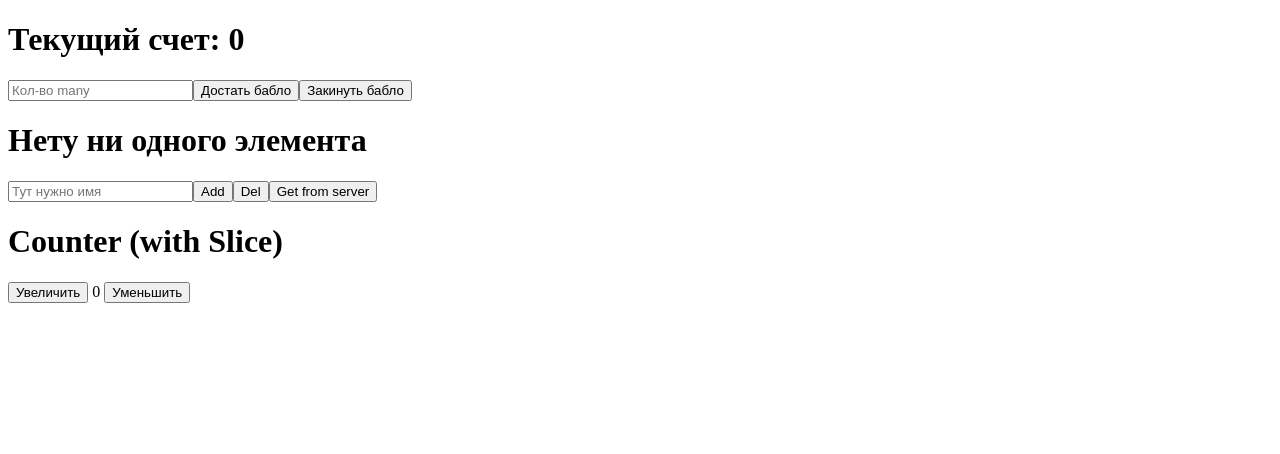
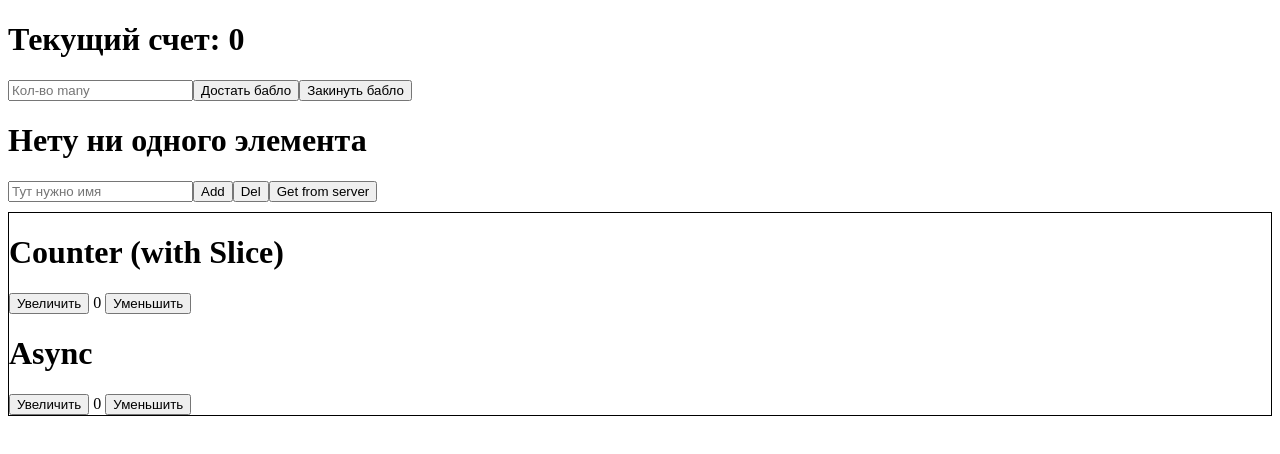
Before and after one commit to tonakihan/test-react-collection, a React (Create React App) app: page / in a window 1280 px wide. Shown: the top 454 px of the page. Built offline with nearby package versions, Linux system fonts and the light colour scheme.

Commit message:
Failed attempt saga

```diff
--- a/package.json
+++ b/package.json
@@ -13,6 +13,7 @@
     "react-redux": "^9.1.0",
     "react-scripts": "^5.0.1",
     "redux": "^5.0.1",
+    "redux-saga": "^1.3.0",
     "redux-thunk": "^3.1.0",
     "web-vitals": "^2.1.4"
   },
--- a/src/components/Counter.jsx
+++ b/src/components/Counter.jsx
@@ -2,13 +2,16 @@ import React from 'react'
 import { useSelector, useDispatch } from 'react-redux'
 import { decrement, increment } from '../store/counterSlice'
 
+
+//TODO: Хрен его знает как прикрутить whatcher сюда
 function Counter() {
   const dispatch = useDispatch();
   const count = useSelector(state => state.counter.value);
 
   return (
+    <div style={{marginTop: '10px', border: "1px solid black"}}>
+      <h1>Counter (with Slice)</h1>
       <div>
-      <h1>Counter (with Slice)</h1>
         <button
           aria-label="Увеличить значение"
           onClick={() => dispatch(increment())}
@@ -23,6 +26,23 @@ function Counter() {
           Уменьшить
         </button>
       </div>
+      <div>
+        <h1>Async</h1>
+        <button
+          aria-label="Увеличить значение"
+          onClick={() => dispatch(null)}
+        >
+          Увеличить
+        </button>
+        <span> {count} </span>
+        <button
+          aria-label="Уменьшить значение"
+          onClick={() => dispatch(null)}
+        >
+          Уменьшить
+        </button>
+      </div>
+    </div>
   )
 }
 
--- /dev/null
+++ b/src/saga/countSaga.js
@@ -0,0 +1,26 @@
+import {put, takeEvery} from 'redux-saga/effects'
+import { decrement, increment } from '../store/counterSlice';
+
+//TODO: Я зрен знает как к нему прикрутить counter
+
+const delay = (ms) => new Promise(res => setTimeout(res, ms));
+
+// Сама суть - логика
+function* incrementWorker() {
+  // Ставим перед выполнением любого async действия yield
+  yield delay(1000);
+  yield put(increment())
+}
+
+// Тоже самое НО немного другое.
+function* decrementWorker() {
+  yield delay(1000);
+  yield put(decrement())
+}
+
+// Оно будет следить за тем, чтобы выполнился worker
+export function* counterWatcher() {
+  // Первым - тип action за которым ведется слежка. Вторым - цель,что нужно сделать
+  yield takeEvery('ADD_ASYNC', incrementWorker);
+  yield takeEvery('REMOVE_ASYNC', decrementWorker);
+}
--- a/src/store/index.js
+++ b/src/store/index.js
@@ -2,6 +2,10 @@ import { configureStore, combineReducers } from '@reduxjs/toolkit';
 import cashReducer from './cashReducer';
 import customerReducer from './customerReducer';
 import counterSlice from './counterSlice';
+import createSagaMiddleware from 'redux-saga';
+import { counterWatcher } from '../saga/countSaga';
+
+const sagaMiddleware = createSagaMiddleware();
 
 const rootReducer = combineReducers({
   cash: cashReducer,
@@ -10,8 +14,13 @@ const rootReducer = combineReducers({
 })
 
 // В отличии от createStore, ему нафиг не нужен combineReducer
+// Также он автоматом подхватывает middleware
 const store = configureStore({
   reducer: rootReducer,
+  middleware: (getDefaultMiddleware) => getDefaultMiddleware().concat(sagaMiddleware),
 });
 
+// Принимает watcher
+sagaMiddleware.run(counterWatcher);
+
 export default store;
```
Also changed, not shown: src/saga/index.js (added), src/saga/userSaga.js (added), 1 other file (tests, documents, lock files or other folders). Lines whose indentation alone changed are shown as unchanged.
